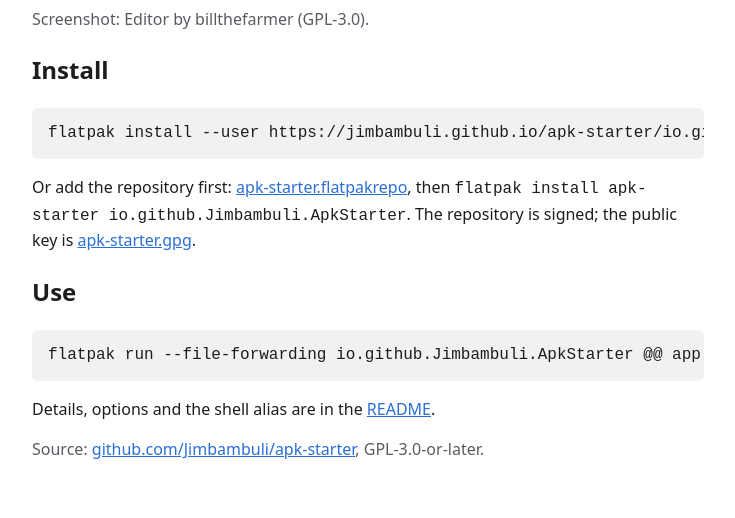
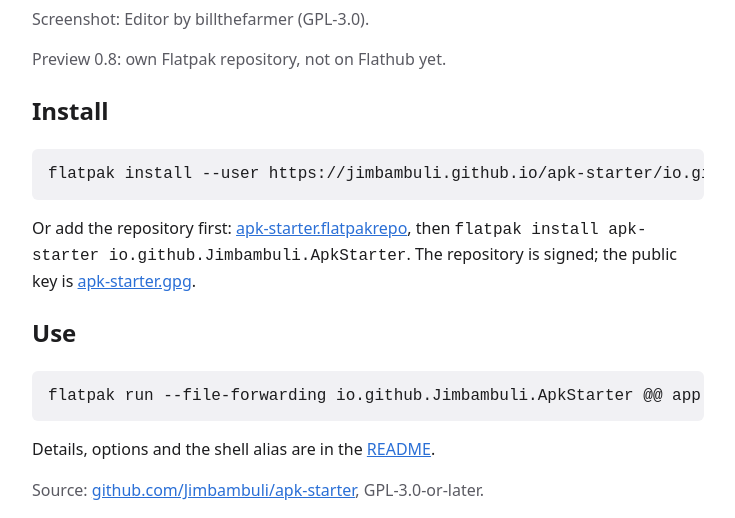
Before and after one commit to Jimbambuli/apk-starter, a plain HTML site: page pages/index.html in a window 1280 px wide. Shown: the part 819-1337 px from the top of the page, without its empty margins (272-1007 px from the left). Drawn offline with Linux system fonts and the light colour scheme.

Commit message:
Pages: signing key of the preview repository, icon, preview note
Co-Authored-By: Claude Sonnet 5.5 <noreply@anthropic.com>
Claude-Session: https://claude.ai/code/session_01LpKBh1Joez1tUR2CngMXdo

```diff
--- a/pages/index.html
+++ b/pages/index.html
@@ -23,6 +23,7 @@ img.shot{max-width:100%;height:auto;border-radius:6px}.mut{color:var(--mut)}
 in a Flatpak, reads name and icon from the APK and can put the app into your application menu.</p>
 <img class="shot" src="screenshot.png" alt="A free Android text editor running in an APK Starter window" width="1200" height="850">
 <p class="mut">Screenshot: Editor by billthefarmer (GPL-3.0).</p>
+<p class="mut">Preview 0.8: own Flatpak repository, not on Flathub yet.</p>
 <h2>Install</h2>
 <pre>flatpak install --user https://jimbambuli.github.io/apk-starter/io.github.Jimbambuli.ApkStarter.flatpakref</pre>
 <p>Or add the repository first:
```
Also changed, not shown: pages/icon.svg (added), 3 other files.
